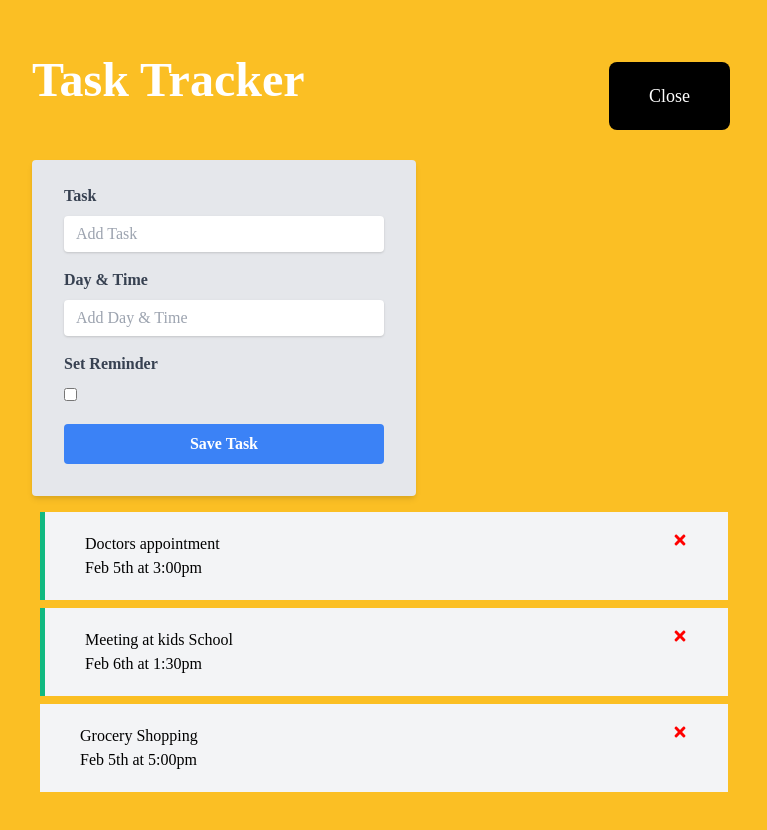
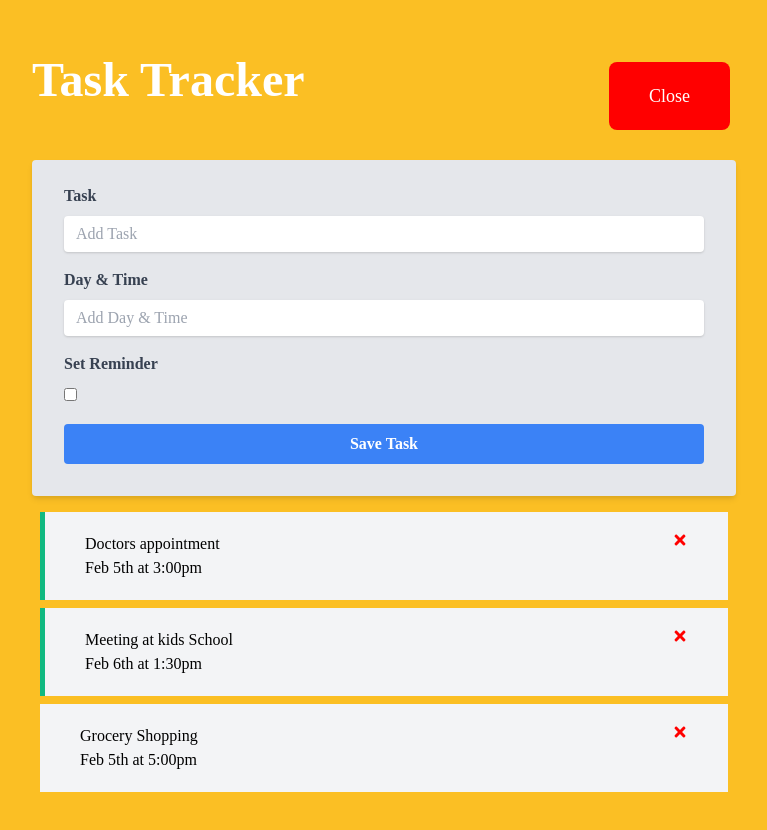
Before and after one commit to girardi-e/react-task-tracker, a React (Create React App) app: page / in a window 1280 px wide. Both pictures are taken after a click on the button "Add". Shown: the whole page, without its empty margins (256-1023 px from the left). Built offline with nearby package versions, Linux system fonts and the light colour scheme; a web font is replaced by a local one.

Commit message:
Change button color

```diff
--- a/src/components/AddTask.js
+++ b/src/components/AddTask.js
@@ -26,7 +26,7 @@ const AddTask = ({onAdd}) => {
   }
 
   return (
-    <div className='w-full max-w-sm'>
+    <div className='w-full '>
 
       <form className='bg-gray-200 shadow-md rounded px-8 pt-6 pb-8 mb-4'
             onSubmit={onSubmit}
--- a/src/components/Header.js
+++ b/src/components/Header.js
@@ -6,7 +6,11 @@ const Header = ({ title, onAdd, showAdd }) => {
     <header className="py-6 flex justify-between">
       <h1 className="text-white text-5xl text-center font-bold">{title}</h1>
 
-      <Button text={showAdd ? "Close" : "Add"} color="black" onClick={onAdd} />
+      <Button
+        text={showAdd ? "Close" : "Add"}
+        color={showAdd ? "red" : "green"}
+        onClick={onAdd}
+      />
     </header>
   );
 };
```
